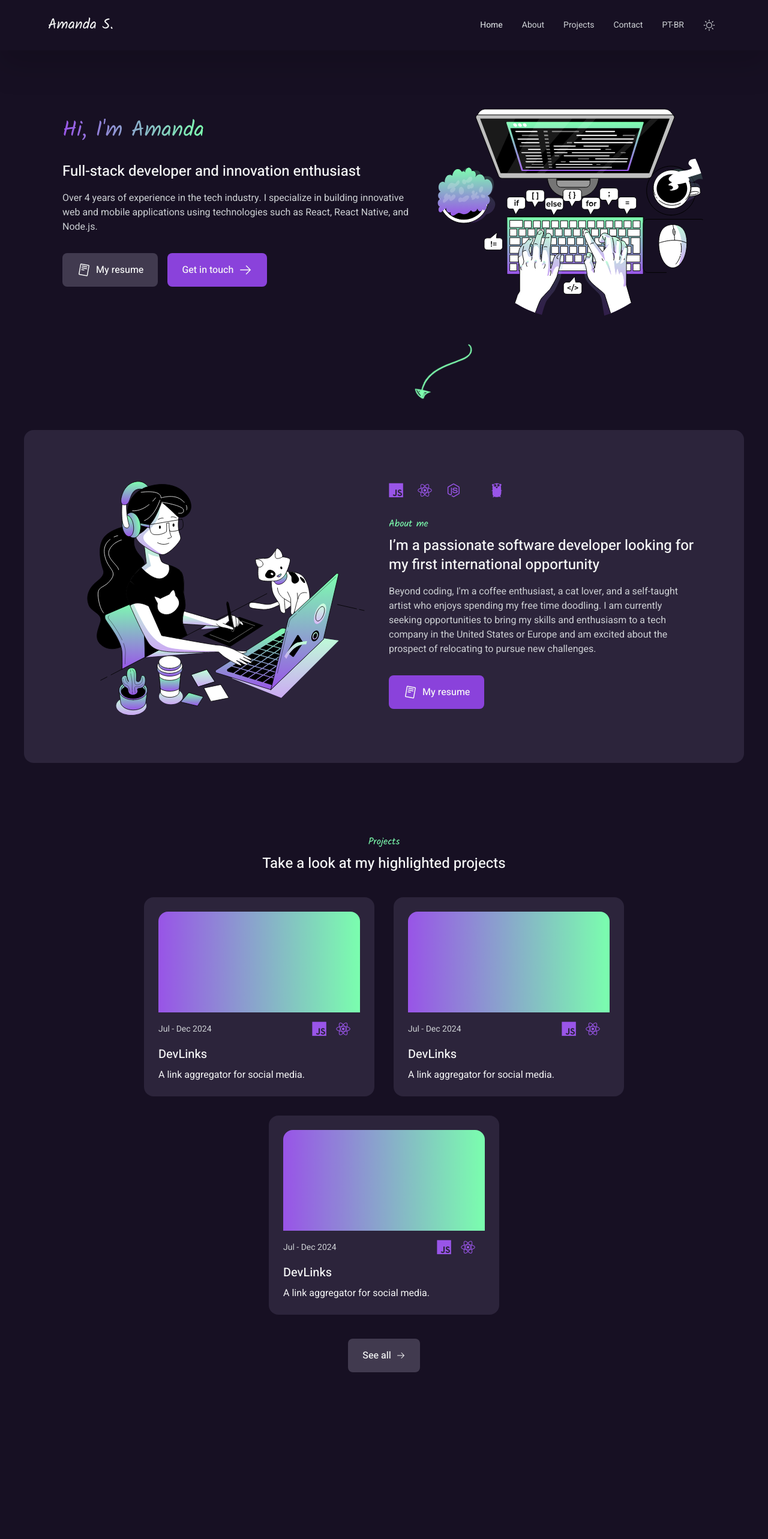
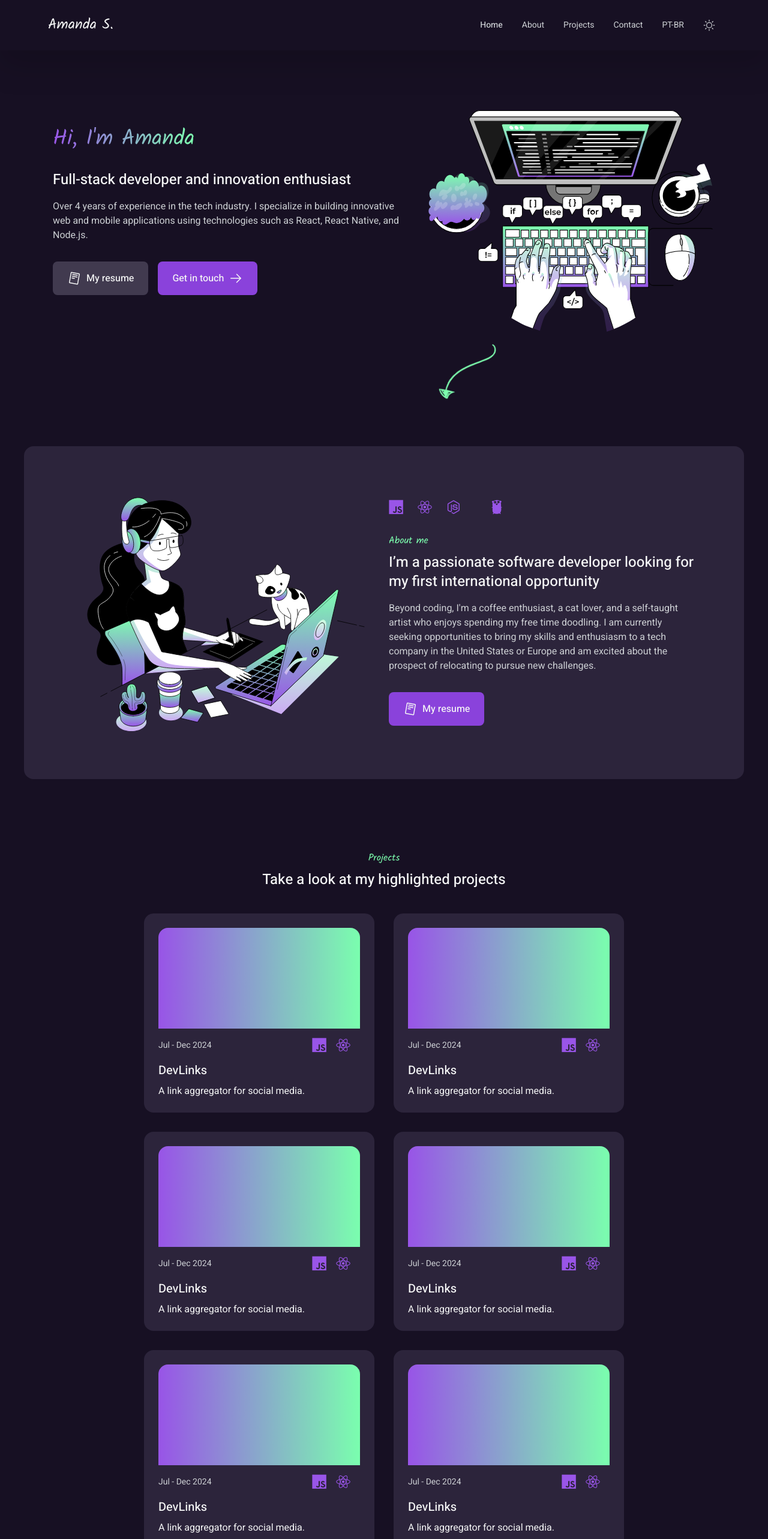
Before and after one commit to amanda-santos/lyra, a Next.js app: page / in a window 1280 px wide. Shown: the top 2566 px of the page at 60% size. Before the commit the page ends 2408 px from the top, so only its background shows below. Built offline with nearby package versions, Linux system fonts and the light colour scheme.

Commit message:
fix: improve layout on larger screens

```diff
--- a/src/app/components/sections/about-me-section.tsx
+++ b/src/app/components/sections/about-me-section.tsx
@@ -4,7 +4,7 @@ import { Button } from "../core/button";
 
 export const AboutMeSection = () => {
   return (
-    <section className="flex w-full flex-col items-center justify-between gap-10 rounded-2xl bg-surface-primary px-8 py-12 sm:p-20 lg:flex-row">
+    <section className="flex w-full max-w-screen-2xl flex-col items-center justify-between gap-10 rounded-2xl bg-surface-primary px-8 py-12 sm:p-20 lg:flex-row">
       <Image
         src="/programmer-with-cat-illustration.svg"
         alt=""
--- a/src/app/components/sections/hero-section.tsx
+++ b/src/app/components/sections/hero-section.tsx
@@ -3,8 +3,8 @@ import Image from "next/image";
 import { Button } from "../core/button";
 
 export const HeroSection = () => (
-  <>
-    <div className="flex w-full flex-col items-center justify-between gap-6 py-36 md:flex-row-reverse lg:px-16">
+  <div className="relative max-w-screen-2xl py-36 lg:px-12">
+    <div className="flex w-full flex-col items-center justify-between gap-6 md:flex-row-reverse">
       <Image
         src="/programmer-illustration.svg"
         alt=""
@@ -46,7 +46,7 @@ export const HeroSection = () => (
       alt=""
       width={120}
       height={32}
-      className="absolute right-20 top-[880px] rotate-[130deg] animate-pulse md:right-[280px] md:top-[500px] lg:right-[400px] lg:top-[540px] xl:right-[480px] xl:top-[600px]"
+      className="absolute right-20 top-[880px] rotate-[130deg] animate-pulse md:right-[280px] md:top-[500px] lg:right-[400px] lg:top-[500px] xl:top-[600px]"
     />
-  </>
+  </div>
 );
--- a/src/app/components/sections/projects-section.tsx
+++ b/src/app/components/sections/projects-section.tsx
@@ -4,7 +4,7 @@ import { ProjectCard } from "../core/project-card";
 
 export const ProjectsSection = () => {
   return (
-    <section className="my-20 flex flex-col items-center justify-center gap-10">
+    <section className="my-20 flex max-w-screen-2xl flex-col items-center justify-center gap-10">
       <div className="flex flex-col items-center justify-center gap-2">
         <h3 className="font-heading text-secondary-color">Projects</h3>
         <h2 className="font-body text-2xl font-medium text-text-primary">
@@ -13,6 +13,9 @@ export const ProjectsSection = () => {
       </div>
 
       <div className="flex flex-wrap items-center justify-center gap-8">
+        <ProjectCard />
+        <ProjectCard />
+        <ProjectCard />
         <ProjectCard />
         <ProjectCard />
         <ProjectCard />
```
